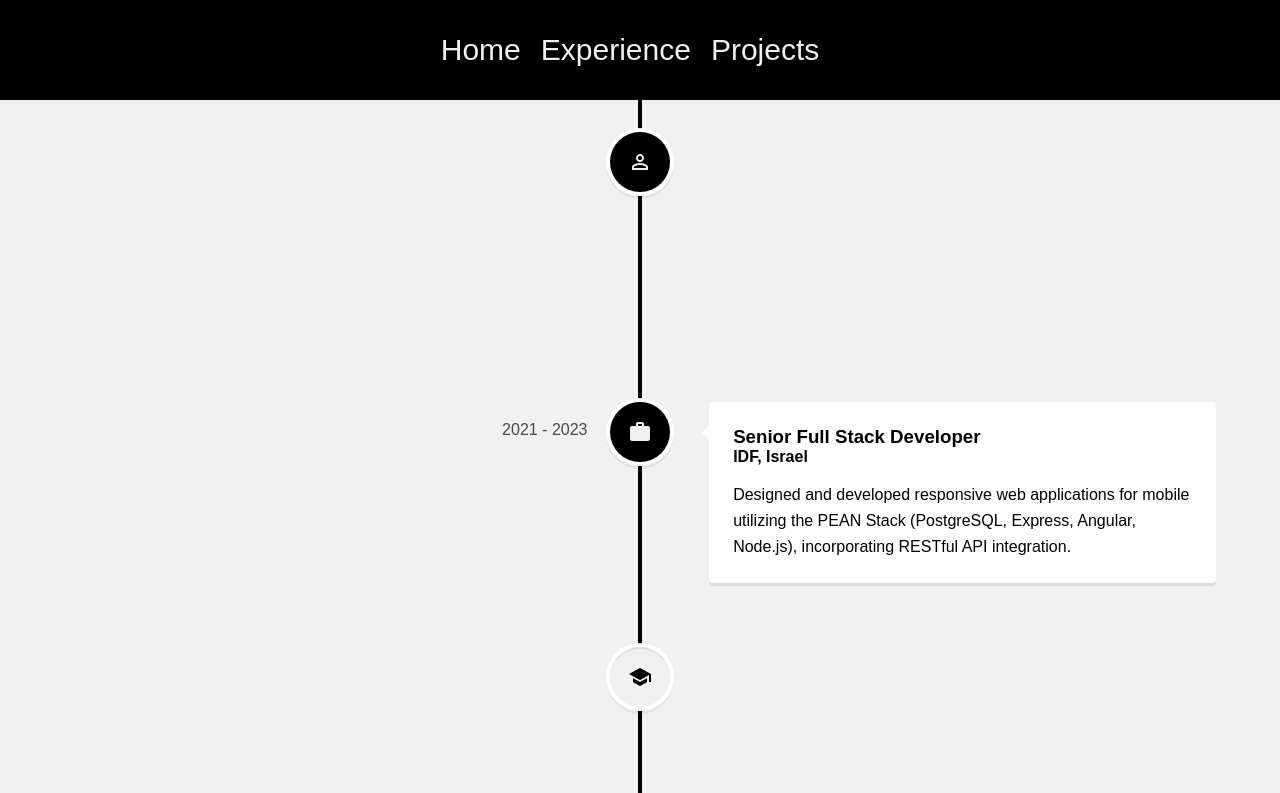
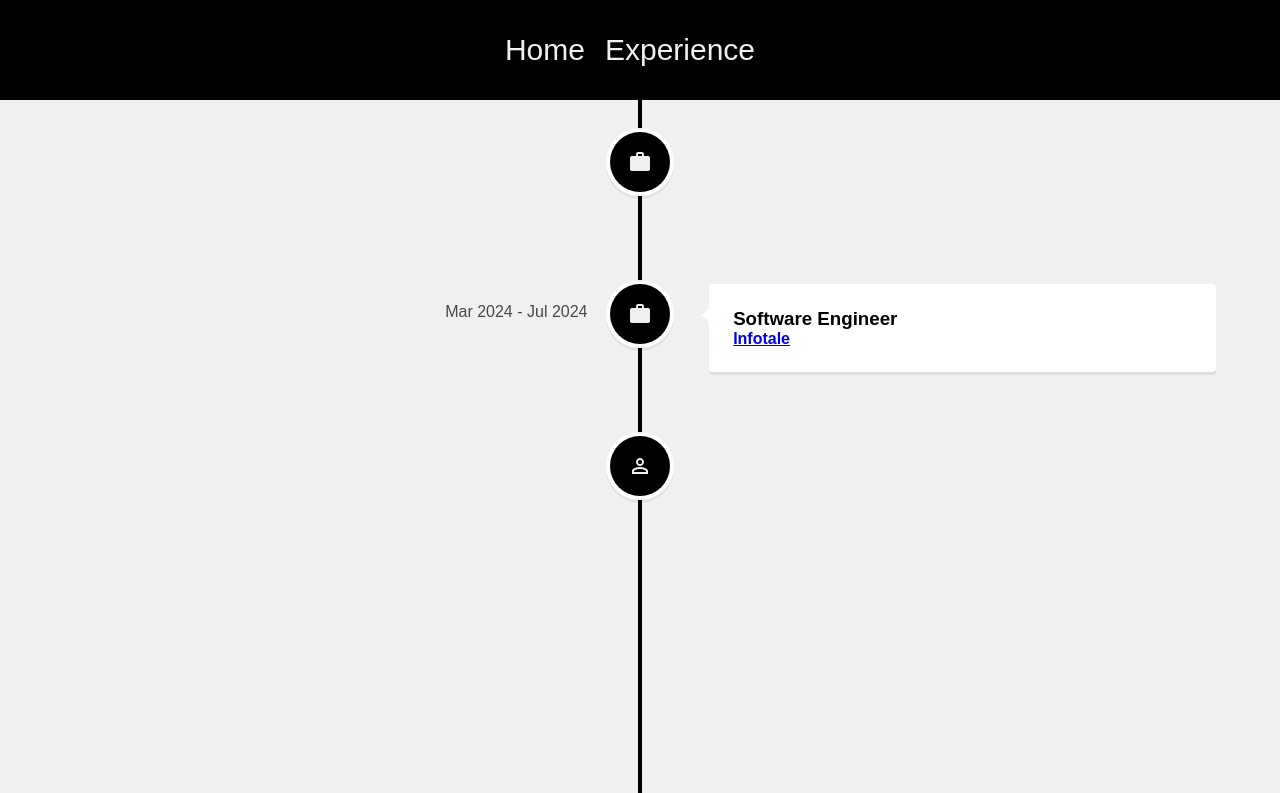
Before and after one commit to nirneu/Portfolio, a React (Create React App) app: page /experience in a window 1280 px wide. Shown: the top 793 px of the page. Built offline with nearby package versions, Linux system fonts and the light colour scheme.

Commit message:
fix: updated home page to new profile picture and also added new experiences

```diff
--- a/src/App.js
+++ b/src/App.js
@@ -14,8 +14,8 @@ function App() {
         <Navbar />
         <Routes>
           <Route path="/" element={<Home />} />
-          <Route path="/projects" element={<Projects />} />
-          <Route path="/project/:id" element={<ProjectDisplay />} />
+          {/* <Route path="/projects" element={<Projects />} />
+          <Route path="/project/:id" element={<ProjectDisplay />} /> */}
           <Route path="/experience" element={<Experience />} />
         </Routes>
       </Router>
--- a/src/components/Footer.js
+++ b/src/components/Footer.js
@@ -4,7 +4,7 @@ import "../styles/Footer.css";
 function Footer() {
   return (
     <div className="footer">
-      <p>&copy; 2023 nirneu.com</p>
+      <p>&copy; 2024 nirneu.com</p>
     </div>
   );
 }
--- a/src/components/Navbar.js
+++ b/src/components/Navbar.js
@@ -25,7 +25,7 @@ function Navbar() {
       <div className="links">
         <Link to="/"> Home </Link>
         <Link to="/experience"> Experience </Link>
-        <Link to="/projects"> Projects </Link>
+        {/* <Link to="/projects"> Projects </Link> */}
       </div>
     </div>
   );
--- a/src/pages/Experience.js
+++ b/src/pages/Experience.js
@@ -1,8 +1,5 @@
 import React from "react";
-import {
-  VerticalTimeline,
-  VerticalTimelineElement,
-} from "react-vertical-timeline-component";
+import { VerticalTimeline, VerticalTimelineElement } from "react-vertical-timeline-component";
 import "react-vertical-timeline-component/style.min.css";
 import SchoolIcon from "@mui/icons-material/School";
 import WorkIcon from "@mui/icons-material/Work";
@@ -14,16 +11,59 @@ function Experience() {
       <VerticalTimeline lineColor="#000000">
         <VerticalTimelineElement
           className="vertical-timeline-element--work"
-          date="2023 - present"
+          date="Jul 2024 - Present"
+          iconStyle={{ background: "#000000", color: "#f0f0f0" }}
+          icon={<WorkIcon />}>
+          <h3 className="vertical-timeline-element-title">Software Engineering Team Lead</h3>
+          <h4 className="vertical-timeline-element-subtitle">
+            <a href="https://www.infotale.com" target="_blank" rel="noopener noreferrer">
+              Infotale
+            </a>
+          </h4>
+        </VerticalTimelineElement>
+
+        <VerticalTimelineElement
+          className="vertical-timeline-element--work"
+          date="Mar 2024 - Jul 2024"
+          iconStyle={{ background: "#000000", color: "#f0f0f0" }}
+          icon={<WorkIcon />}>
+          <h3 className="vertical-timeline-element-title">Software Engineer</h3>
+          <h4 className="vertical-timeline-element-subtitle">
+            <a href="https://www.infotale.com" target="_blank" rel="noopener noreferrer">
+              Infotale
+            </a>
+          </h4>
+        </VerticalTimelineElement>
+
+        <VerticalTimelineElement
+          className="vertical-timeline-element--work"
+          date="2023 - 2024"
           iconStyle={{ background: "#000000", color: "#f0f0f0" }}
           icon={<PersonOutlineIcon />}>
           <h3 className="vertical-timeline-element-title">iOS Developer</h3>
           <h4 className="vertical-timeline-element-subtitle">Self Employed</h4>
           <p>
-            Developed TagAuto - a user-friendly iOS app designed for vehicle
-            parking location sharing within user groups. Easily locate and share
-            your parked vehicles on a map, simplifying the process of vehicle
-            sharing.
+            Developed{" "}
+            <a
+              href="https://apps.apple.com/il/app/tagauto/id6470132798"
+              target="_blank"
+              rel="noopener noreferrer">
+              TagAuto
+            </a>{" "}
+            - an app designed for vehicle parking location sharing within user groups. Easily locate
+            and share your parked vehicles on a map, simplifying the process of vehicle sharing.
+          </p>
+
+          <p>
+            Developed{" "}
+            <a
+              href="https://apps.apple.com/il/app/breathpause/id6478462845"
+              target="_blank"
+              rel="noopener noreferrer">
+              BreathPause
+            </a>{" "}
+            - a simple guided breathing exercises app, designed to reduce stress, improve focus, and
+            enhance overall well-being.
           </p>
         </VerticalTimelineElement>
 
@@ -32,14 +72,11 @@ function Experience() {
           date="2021 - 2023"
           iconStyle={{ background: "#000000", color: "#f0f0f0" }}
           icon={<WorkIcon />}>
-          <h3 className="vertical-timeline-element-title">
-            Senior Full Stack Developer
-          </h3>
+          <h3 className="vertical-timeline-element-title">Senior Full Stack Developer</h3>
           <h4 className="vertical-timeline-element-subtitle">IDF, Israel</h4>
           <p>
-            Designed and developed responsive web applications for mobile
-            utilizing the PEAN Stack (PostgreSQL, Express, Angular, Node.js),
-            incorporating RESTful API integration.
+            Designed and developed responsive web applications for mobile utilizing the PEAN Stack
+            (PostgreSQL, Express, Angular, Node.js), incorporating RESTful API integration.
           </p>
         </VerticalTimelineElement>
 
@@ -49,8 +86,7 @@ function Experience() {
           iconStyle={{ background: "#f0f0f0", color: "#000000" }}
           icon={<SchoolIcon />}>
           <h3 className="vertical-timeline-element-title">
-            B.Sc - Computer Science with specialization in Mobile and Web
-            development
+            B.Sc - Computer Science with specialization in Mobile and Web development
           </h3>
           <h4 className="vertical-timeline-element-subtitle">
             College of Management Academic Studies
@@ -62,13 +98,11 @@ function Experience() {
           date="2017 - 2021"
           iconStyle={{ background: "#000000", color: "#f0f0f0" }}
           icon={<WorkIcon />}>
-          <h3 className="vertical-timeline-element-title">
-            Full Stack Developer
-          </h3>
+          <h3 className="vertical-timeline-element-title">Full Stack Developer</h3>
           <h4 className="vertical-timeline-element-subtitle">IDF, Israel</h4>
           <p>
-            Developed and maintained web applications using Angular and Node.js,
-            contributing to the functionality and user experience.
+            Developed and maintained web applications using Angular and Node.js, contributing to the
+            functionality and user experience.
           </p>
         </VerticalTimelineElement>
 
@@ -77,9 +111,7 @@ function Experience() {
           date="2017"
           iconStyle={{ background: "#f0f0f0", color: "#000000" }}
           icon={<SchoolIcon />}>
-          <h3 className="vertical-timeline-element-title">
-            Mamram Programming Course
-          </h3>
+          <h3 className="vertical-timeline-element-title">Mamram Programming Course</h3>
           <h4 className="vertical-timeline-element-subtitle">
             J6 & Cyber Defense Directorate, IDF
           </h4>
--- a/src/pages/Home.js
+++ b/src/pages/Home.js
@@ -14,14 +14,10 @@ function Home() {
     <div className="home">
       <div className="about">
         {/* Add alt attribute to img element */}
-        <img
-          src={ProfilePicture}
-          alt="Nir Neuman's Profile"
-          className="profilePicture"
-        />
-        <h2>Nir Neuman</h2>
+        <img src={ProfilePicture} alt="Nir Neuman's Profile" className="profilePicture" />
+        <h2>Nir Nils Neuman</h2>
         <div className="prompt">
-          <p>iOS Developer, Full Stack Developer</p>
+          <p>Full Stack Developer, iOS Developer</p>
           <a
             href="https://linkedin.com/in/nirneu"
             target="_blank"
@@ -45,28 +41,24 @@ function Home() {
         <h1>Skills</h1>
         <ol className="list">
           <li className="item">
-            <h2>iOS Development</h2>
+            <h2>Full Stack Development</h2>
             <span>
-              Swift, SwiftUI, UIKit, Cocoa Touch, Core Data, Combine, MVVM,
-              Xcode
+              JavaScript, TypeScript, React, Angular, Node.js, Express, PostgreSQL, MongoDB
             </span>
           </li>
           <li className="item">
-            <h2>Full Stack Development</h2>
-            <span>
-              JavaScript, TypeScript, Angular, Node.js, Express, PostgreSQL
-            </span>
+            <h2>iOS Development</h2>
+            <span>Swift, SwiftUI, UIKit, Core Data, Combine, MVVM, Xcode</span>
           </li>
           <li className="item">
             <h2>Other</h2>
             <span>
-              Object-Oriented Programming, RESTful APIs, Firebase, Azure Cloud,
-              Git, Scrum, UI/UX
+              Object-Oriented Programming, RESTful APIs, Firebase, Azure Cloud, Git, Scrum, UI/UX
             </span>
           </li>
           <li className="item">
             <h2>Languages</h2>
-            <span>English, Hebrew, Swedish</span>
+            <span>English, Hebrew, German, Swedish</span>
           </li>
         </ol>
       </div>
```
Also changed, not shown: src/assets/ProfilePicture.png.
